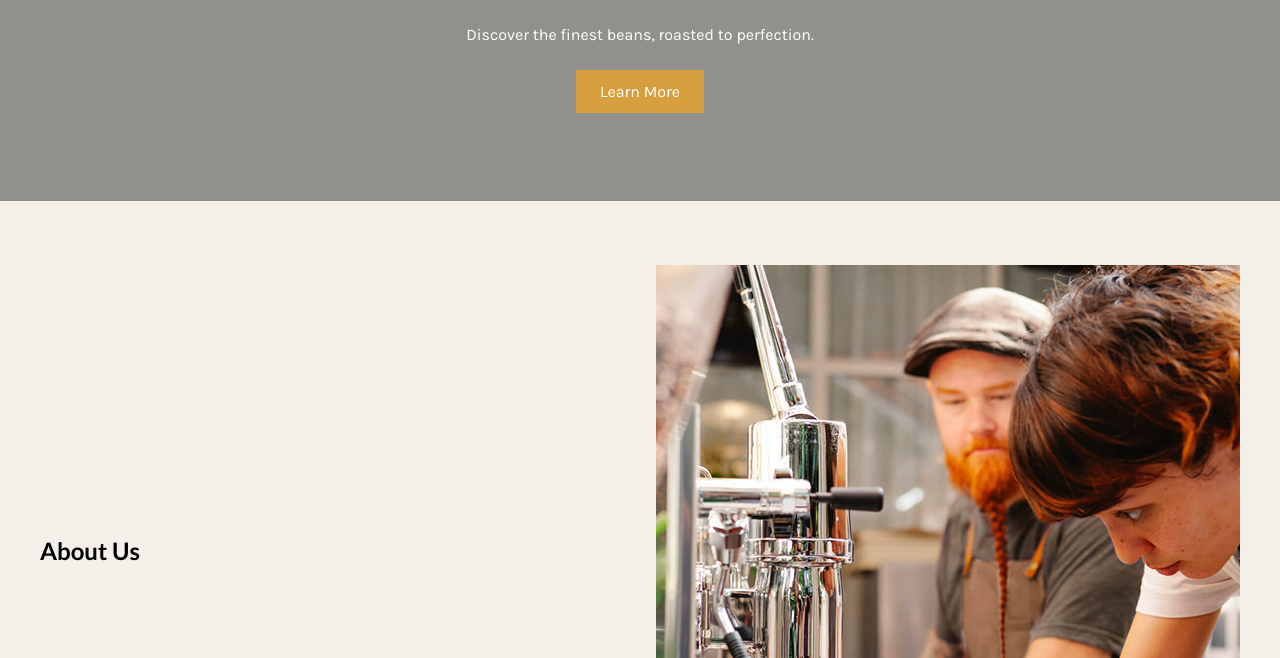
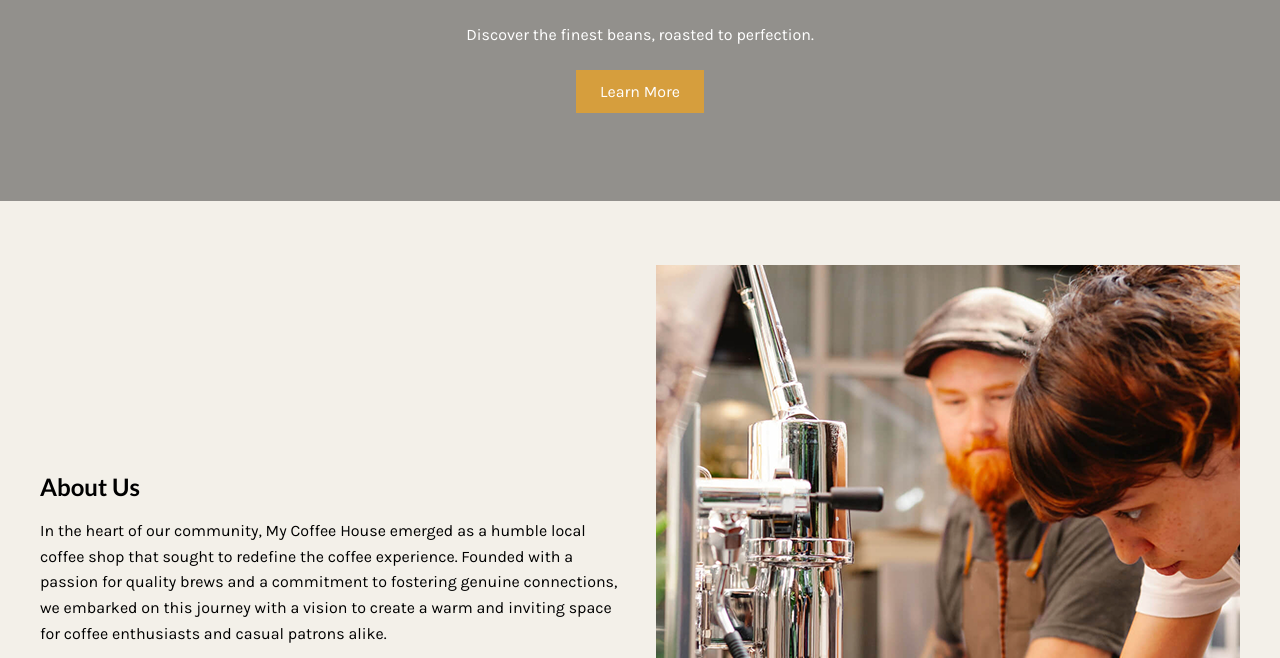
Before and after one commit to siva0064/mtm6201-midterm-gautham, a plain HTML site: page index.html in a window 1280 px wide. Shown: the part 294-952 px from the top of the page. Drawn offline with Linux system fonts and the light colour scheme.

Commit message:
content text

```diff
--- a/index.html
+++ b/index.html
@@ -42,7 +42,7 @@
       <div class="wrapper about-wrapper">
         <div class="about-text">
           <h2>About Us</h2>
-          <p><!-- Copy from content.txt --></p>
+          <p>In the heart of our community, My Coffee House emerged as a humble local coffee shop that sought to redefine the coffee experience. Founded with a passion for quality brews and a commitment to fostering genuine connections, we embarked on this journey with a vision to create a warm and inviting space for coffee enthusiasts and casual patrons alike.</p>
         </div>
         <div class="about-image">
           <img src="images/about-us-img.png" alt="Barista pouring coffee"/>
```
